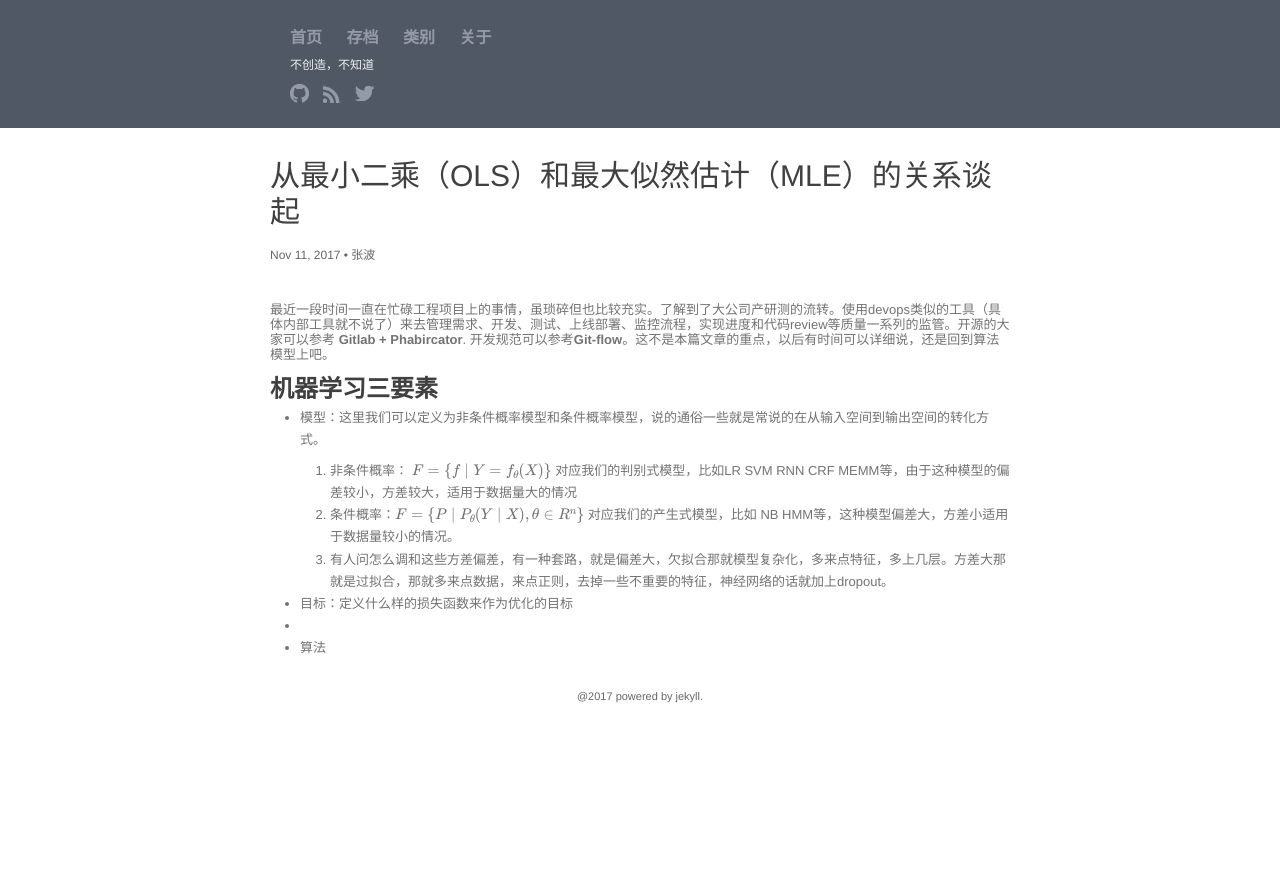
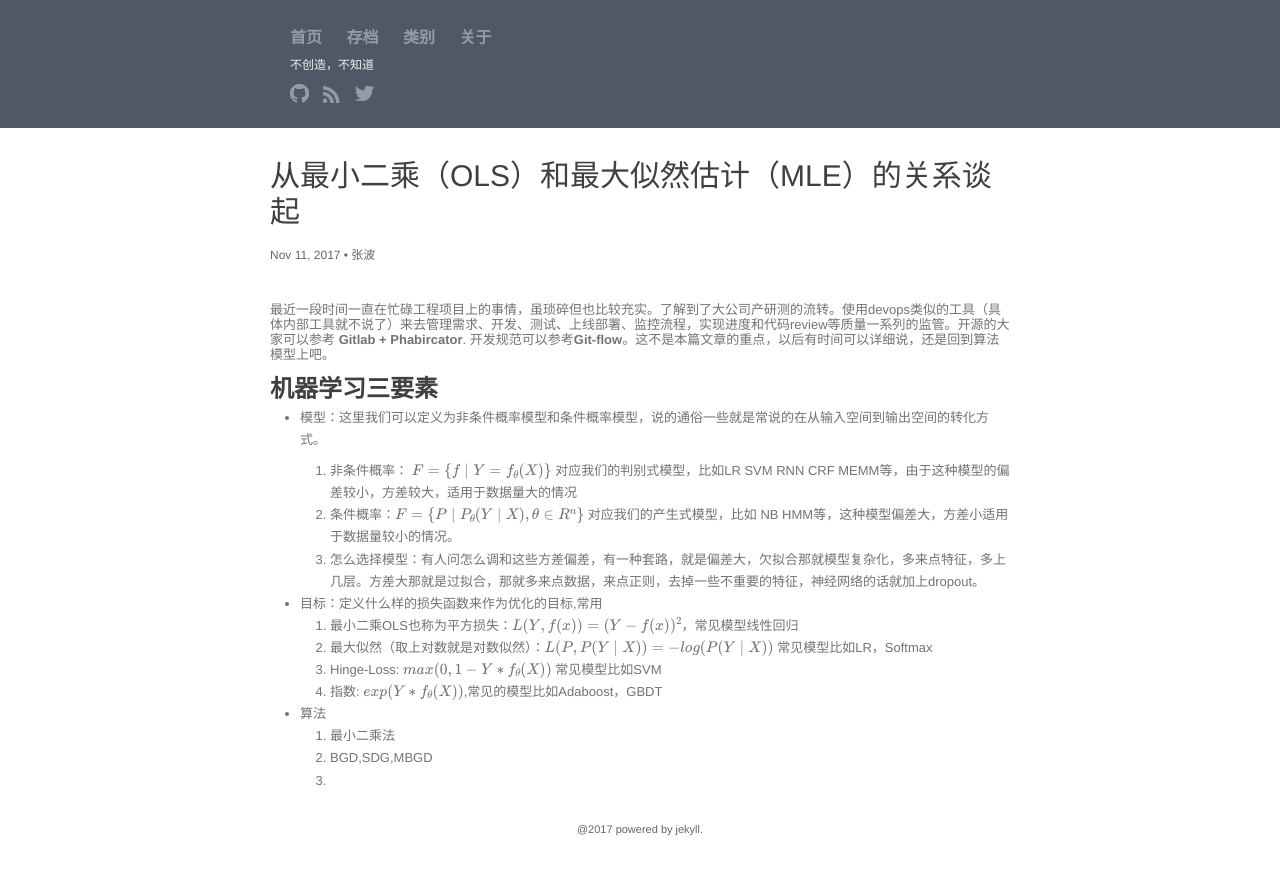
Before and after one commit to bobz653/bobz653.github.io, a Jekyll site: the page built from _posts/2017-11-11-olsmle-relation.md, in a window 1280 px wide. Shown: the top 875 px of the page. Built offline with Jekyll 4.4.1, drawn with Linux system fonts in a browser that asks for light colours; formulas are drawn with MathJax 3; comment, search, counter and statistics services are not loaded.

Commit message:
add formula

```diff
--- a/_posts/2017-11-11-olsmle-relation.md
+++ b/_posts/2017-11-11-olsmle-relation.md
@@ -14,9 +14,15 @@ tags: [machine learning]
 
     1.	非条件概率： $$F=\{f\mid Y=f_\theta(X)\}$$ 对应我们的判别式模型，比如LR SVM RNN CRF MEMM等，由于这种模型的偏差较小，方差较大，适用于数据量大的情况
     2.	条件概率：$$F = \{ P\mid P_\theta(Y\mid X),\theta \in R^n\}$$ 对应我们的产生式模型，比如 NB HMM等，这种模型偏差大，方差小适用于数据量较小的情况。
-    3.	有人问怎么调和这些方差偏差，有一种套路，就是偏差大，欠拟合那就模型复杂化，多来点特征，多上几层。方差大那就是过拟合，那就多来点数据，来点正则，去掉一些不重要的特征，神经网络的话就加上dropout。
+    3.	怎么选择模型：有人问怎么调和这些方差偏差，有一种套路，就是偏差大，欠拟合那就模型复杂化，多来点特征，多上几层。方差大那就是过拟合，那就多来点数据，来点正则，去掉一些不重要的特征，神经网络的话就加上dropout。
 
-* 目标：定义什么样的损失函数来作为优化的目标
-*
+* 目标：定义什么样的损失函数来作为优化的目标,常用
+	1. 最小二乘OLS也称为平方损失：$$ L(Y,f(x)) = (Y-f(x))^2 $$，常见模型线性回归
+	2. 最大似然（取上对数就是对数似然）：$$ L(P,P(Y\mid X)) = -log(P(Y\mid X))$$ 常见模型比如LR，Softmax
+	3. Hinge-Loss: $$ max(0,1-Y*f_\theta(X))$$ 常见模型比如SVM
+	4. 指数: $$exp(Y*f_\theta(X))$$,常见的模型比如Adaboost，GBDT
 
 * 算法
+   1. 最小二乘法
+   2. BGD,SDG,MBGD
+   3.
```
